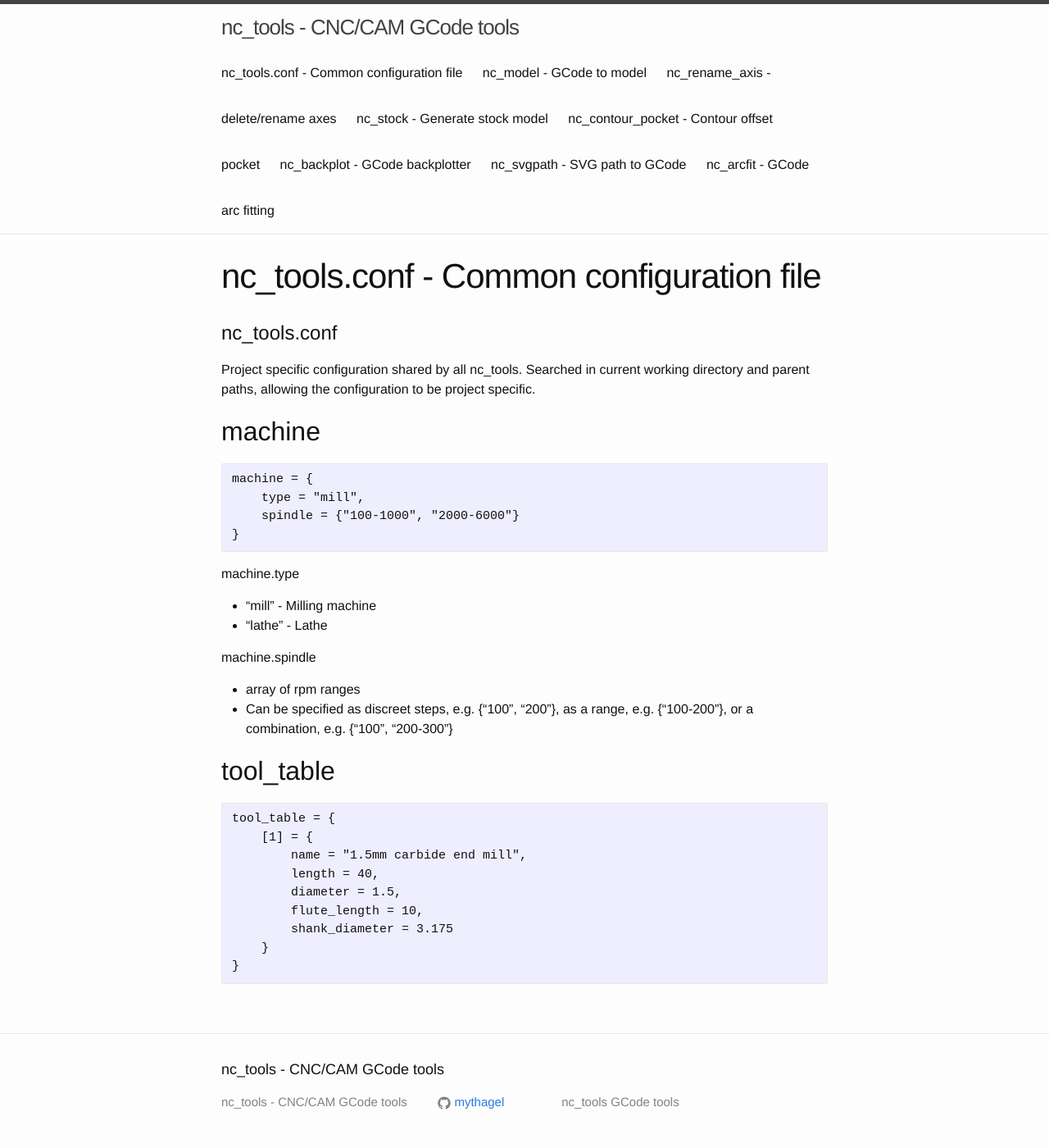
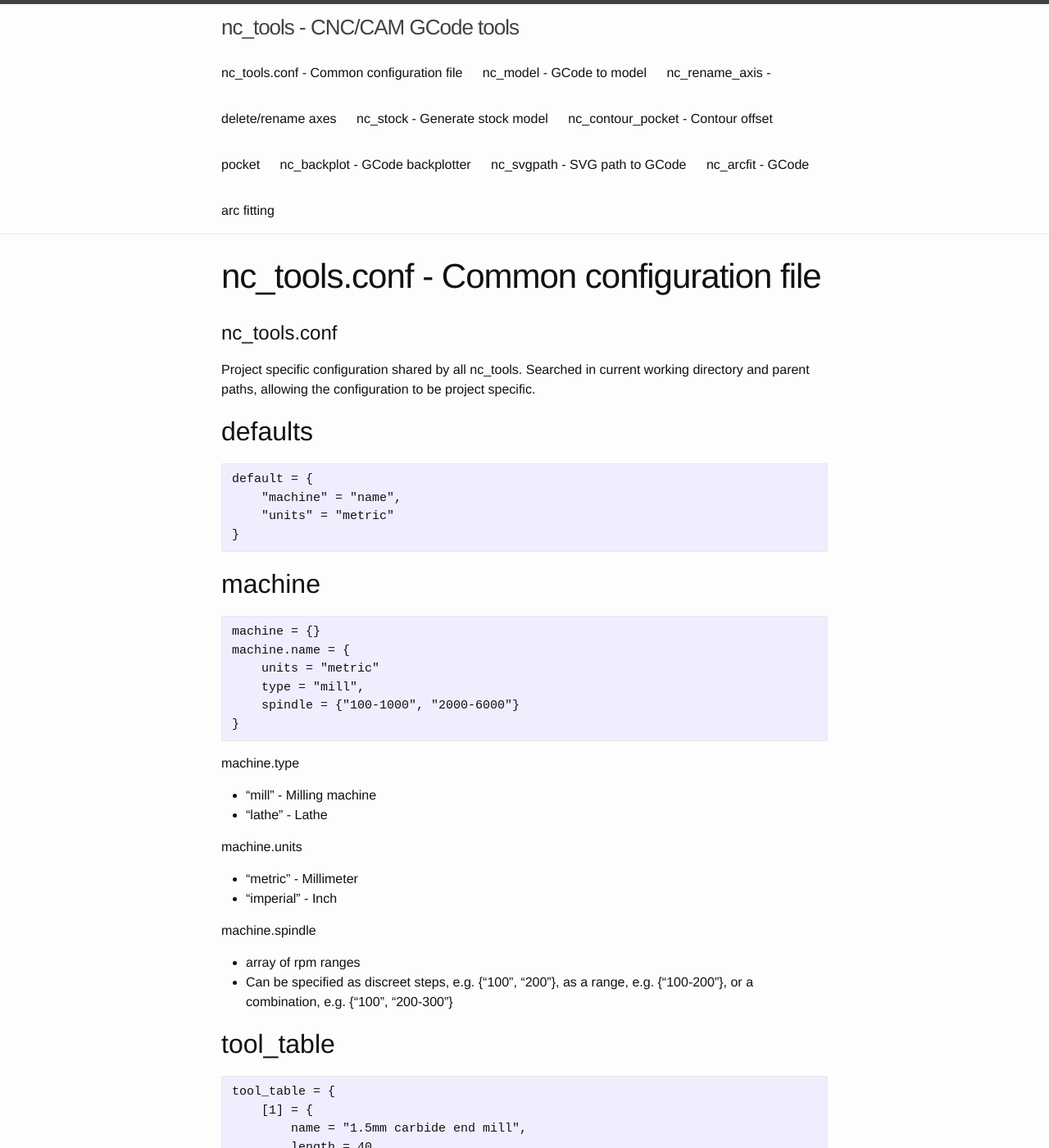
Before and after one commit to mythagel/nc_tools, a Jekyll site: the page built from nc_tools.conf/index.md, in a window 1280 px wide and 1400 px high. Shown: the whole window at 82% size. Built offline with Jekyll 4.4.1, drawn with Linux system fonts in a browser that asks for light colours.

````diff
--- a/nc_tools.conf/index.md
+++ b/nc_tools.conf/index.md
@@ -10,11 +10,23 @@
 Project specific configuration shared by all nc_tools. Searched in current working directory and parent paths, allowing
 the configuration to be project specific.
 
+defaults
+--------
+
+```
+default = {
+    "machine" = "name",
+    "units" = "metric"
+}
+```
+
 machine
 -------
 
 ```
-machine = {
+machine = {}
+machine.name = {
+    units = "metric"
     type = "mill",
     spindle = {"100-1000", "2000-6000"}
 }
@@ -24,6 +36,11 @@
 
  - "mill" - Milling machine
  - "lathe" - Lathe
+
+ machine.units
+
+ - "metric" - Millimeter
+ - "imperial" - Inch
 
 machine.spindle
 
````
Also changed, not shown: nc_arcfit/index.md (+5 -0 lines), nc_backplot/index.md (+6 -2 lines), nc_contour_pocket/index.md (+8 -2 lines), nc_model/index.md (+7 -3 lines).
